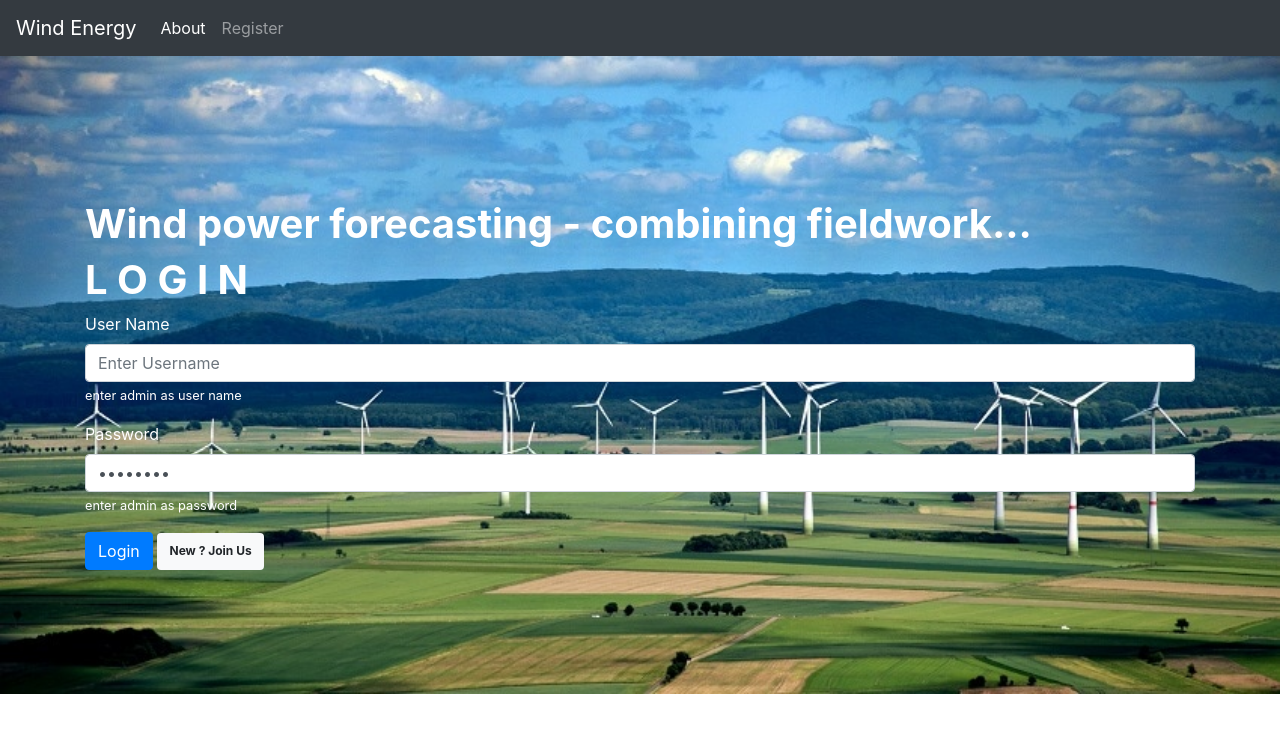
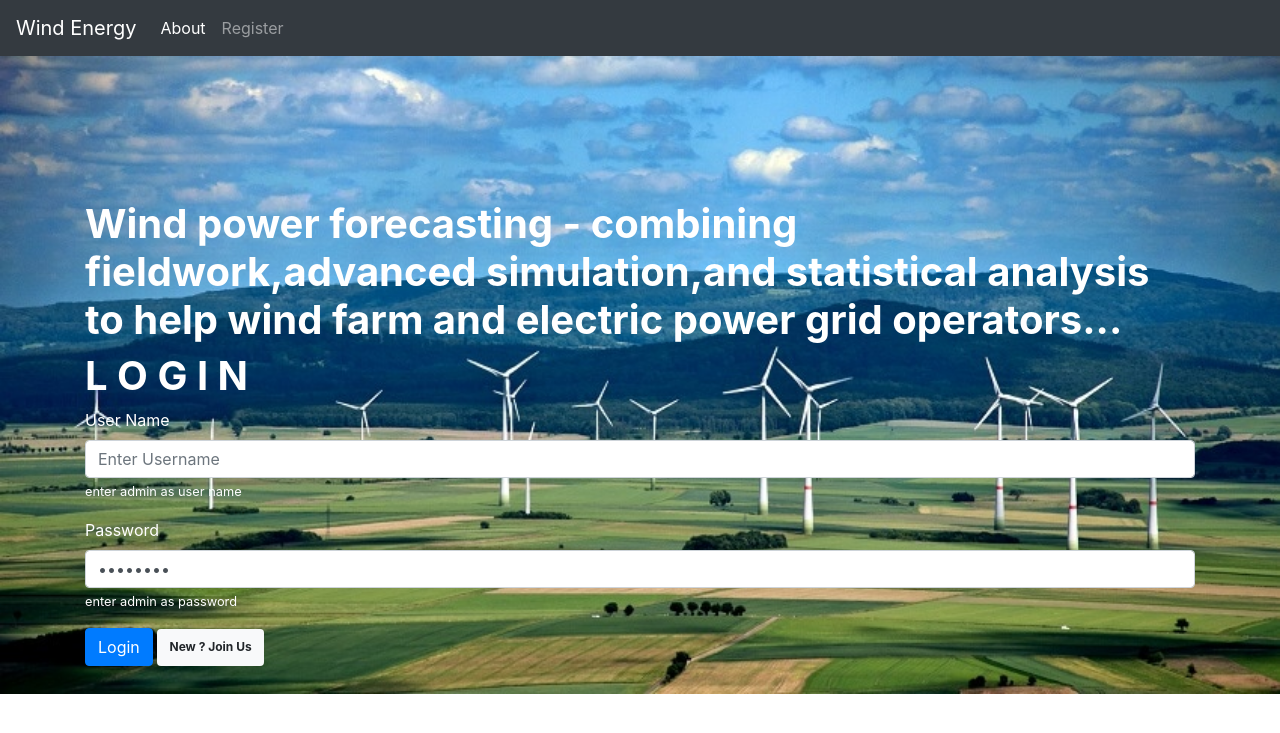
Before and after one commit to Harsh1347/Wind-Energy-Prediction, a Flask app: page / in a window 1280 px wide. Shown: the top 733 px of the page. Run offline with Flask 2, Linux system fonts and the light colour scheme; parts of the project's set-up code (start-up, migrations or seed data) failed here and were passed over; some libraries are stand-ins or nearby versions.

Commit message:
Update login.html

```diff
--- a/templates/login.html
+++ b/templates/login.html
@@ -34,7 +34,7 @@
               <img src="https://raw.githubusercontent.com/Harsh1347/Flask/master/images/windfarm.jpg" class="d-block w-100" alt="...">
               <div class="card-img-overlay text-white">
                 <div class="container" style="padding-top: 10%;">
-                    <h1><b>Wind power forecasting - combining fieldwork...</b></h1>
+                    <h1><b>Wind power forecasting - combining fieldwork,advanced simulation,and statistical analysis to help wind farm and electric power grid operators...</b></h1>
 
                     <h1><b>L O G I N</b></h1>
 
```
